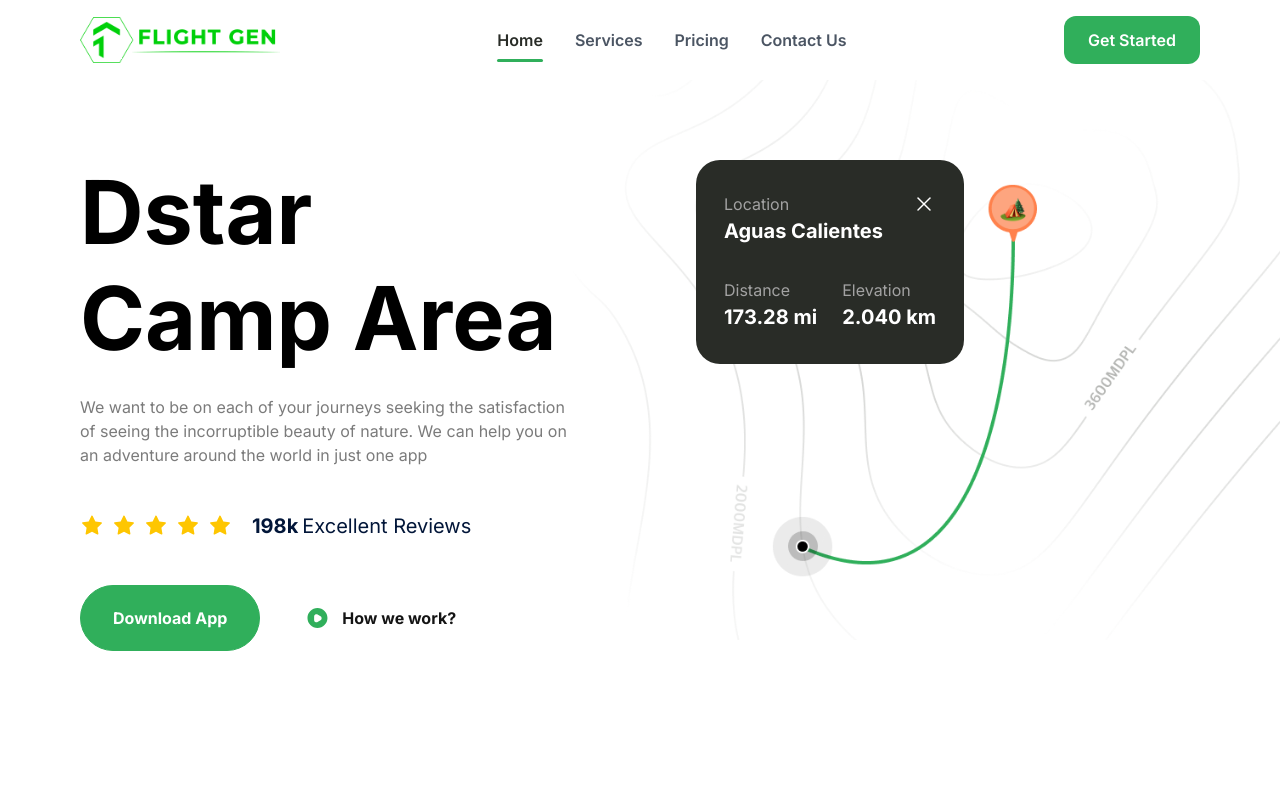
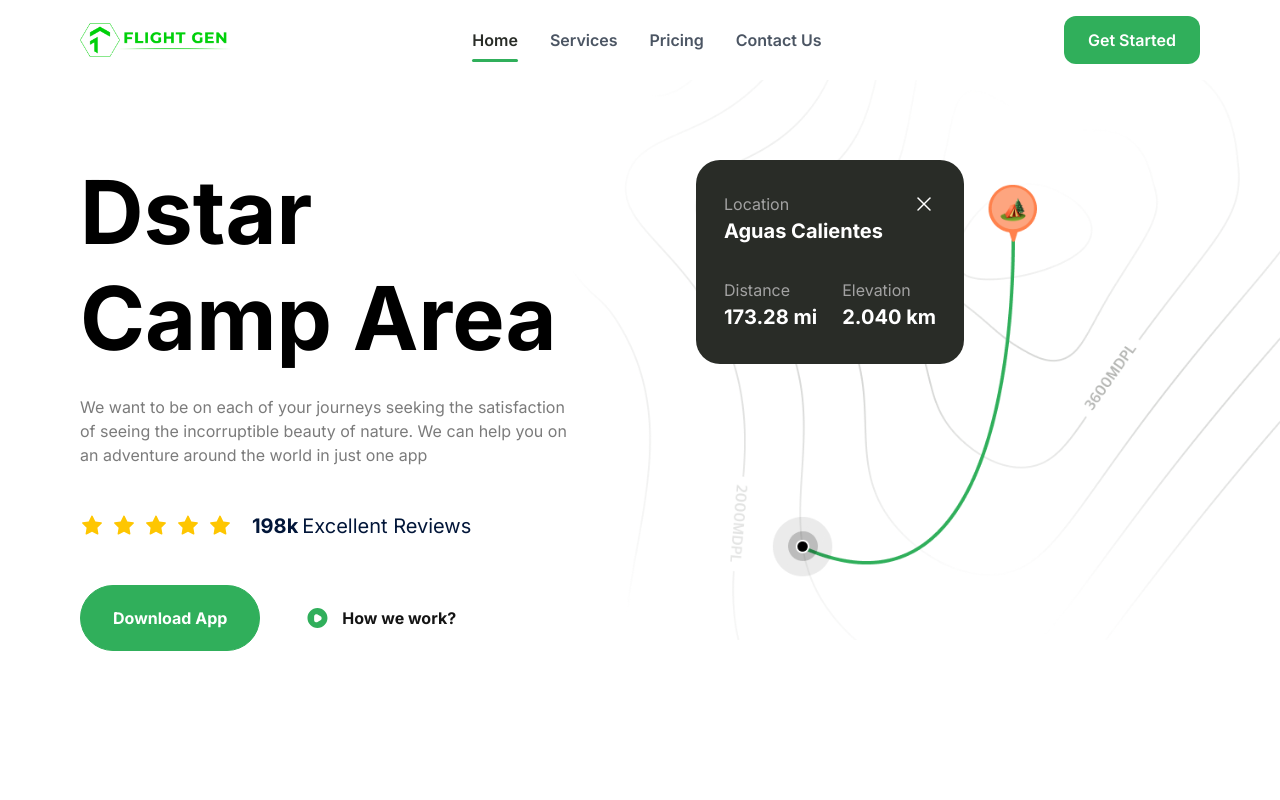
Before and after one commit to joshuadev-star/travel_ui_ux, a Next.js app: page / in a window 1280 px wide. Shown: the top 800 px of the page. Built offline with nearby package versions, Linux system fonts and the light colour scheme.

Commit message:
latest update

```diff
--- a/components/Navbar.tsx
+++ b/components/Navbar.tsx
@@ -27,8 +27,8 @@ const Navbar = () => {
             <img
               src="/LOGO.png"
               alt="camp"
-              width={200}
-              height={200}
+              width={150}
+              height={150}
             />
           </Link>
 
```
